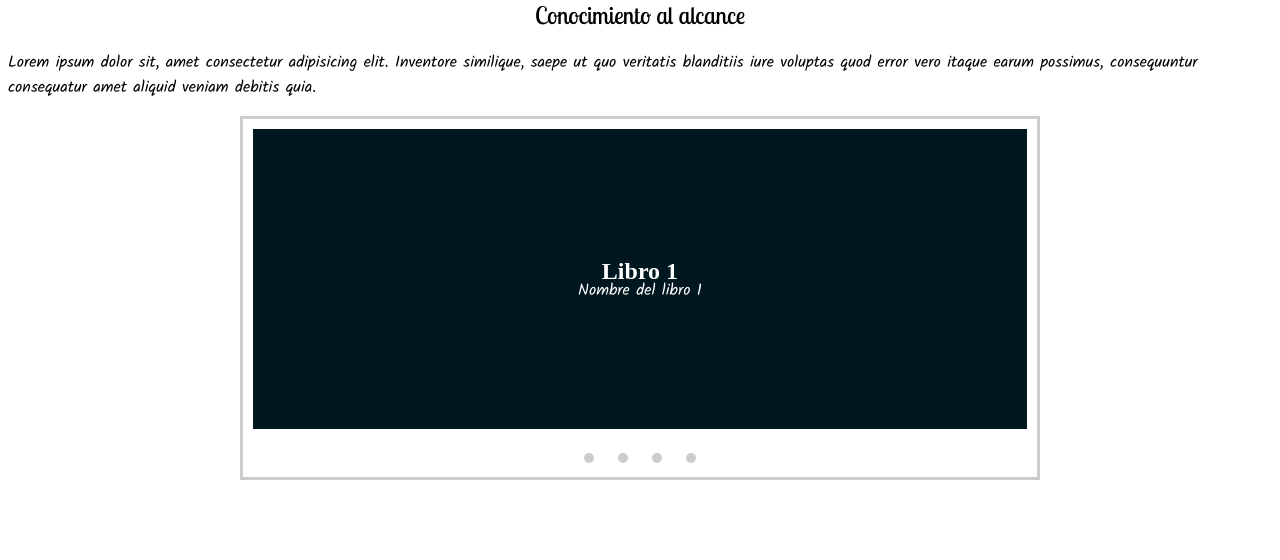
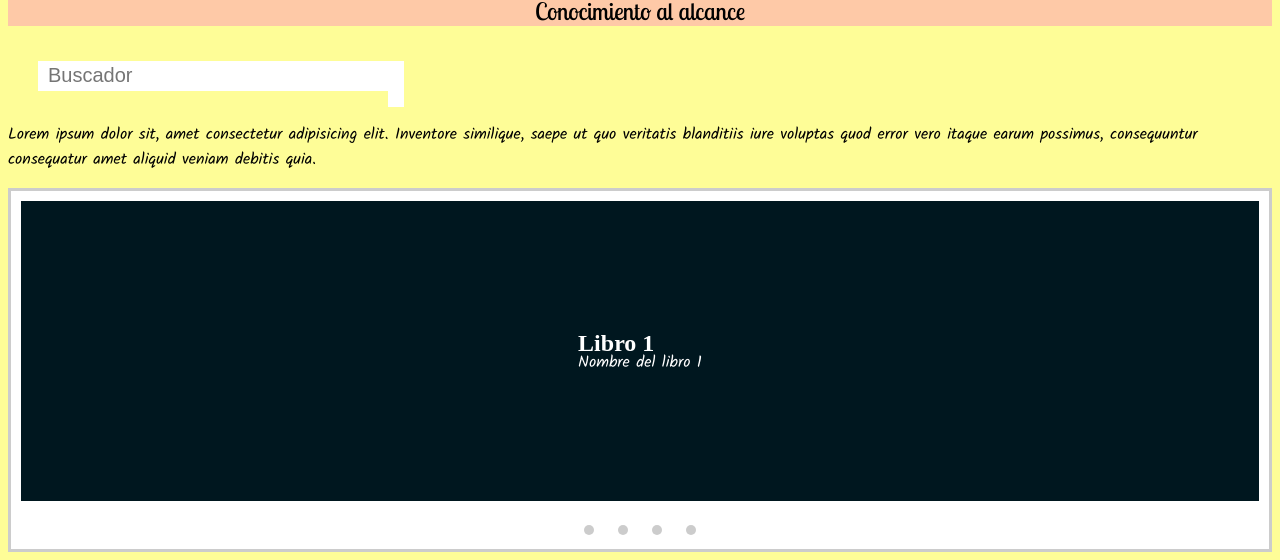
Before and after one commit to ShairaBronstein/Ptoyecto-final, a PHP site: the page made by pantalla principal.html in a window 1280 px wide; the page is wider, and only the part inside the window is pictured. Shown: the part 332-892 px from the top of that part. Before the commit the page ends 812 px from the top of that part, so only its background shows below. Run offline with PHP 8.4, Linux system fonts and the light colour scheme.

Commit message:
mods 15-06git push

```diff
--- a/css/style.css
+++ b/css/style.css
@@ -10,11 +10,52 @@
     font-family: "Kalam-Regular";
     font-weight: 500;
 }
-
-encabezado{
-
+.logo{
+   display: flex;
+   align-items: center;
 }
-
+.encabezado{
+   background-color: #FEC9A7;
+   justify-content: space-between;
+   align-items: center;
+}
+body{
+   background-color: #FEFD97;
+}
+nav{
+   display: flex;
+   width: 100%;
+   position: relative;
+   justify-content: space-between;
+   text-align: center;
+   padding: 15px 30px;
+}
+nav .searchbox{
+   display: flex;
+   margin: auto 0;
+   height: 30px;
+   line-height: 30px;
+}
+nav .searchbox input{
+   border: none;
+   outline: none;
+   background-color: white;
+   height: 100%;
+   padding: 0 10px;
+   font-size: 20px;
+   width: 350px;
+}
+nav .searchbox span{
+   color: ;
+   font-size: 20px;
+   background: white;
+   height: 100%;
+   padding: 8px;
+   position: relative;
+   cursor: pointer;
+   z-index: 1;
+}
+nav .searchbox span::after
 /*CARRUSEL*/
 #libro {
     margin: 0 auto;
--- a/pantalla principal.html
+++ b/pantalla principal.html
@@ -7,6 +7,7 @@
     <title>Conocimiento al alcance</title>
     <link rel="stylesheet" href="./css/style.css">
 </head>
+<body>
    <header>
       <section class="encabezado">
          <a class="logo">
@@ -15,12 +16,16 @@
         <h1>Conocimiento al alcance</h1>
       </section>
    </header>
-<body>
+   <nav>
+      <div class="searchbox">
+         <input type="search" placeholder="Buscador">
+         <span class="fa-search"></span>
+      </div>
+   </nav>
    <section>
    <p>Lorem ipsum dolor sit, amet consectetur adipisicing elit. Inventore similique, saepe ut quo veritatis blanditiis iure voluptas quod error vero itaque earum possimus, consequuntur consequatur amet aliquid veniam debitis quia.</p>
-
     <div id="libro">
-        <input type="radio" name="libro" id="libro" checked>
+        <input type="radio" name="libro" id="librso" checked>
         <input type="radio" name="libro" id="libro2">
         <input type="radio" name="libro" id="libro3">
         <input type="radio" name="libro" id="libro4">
```
Also changed, not shown: img/paletacolores.png (added). Lines whose indentation alone changed are shown as unchanged.
